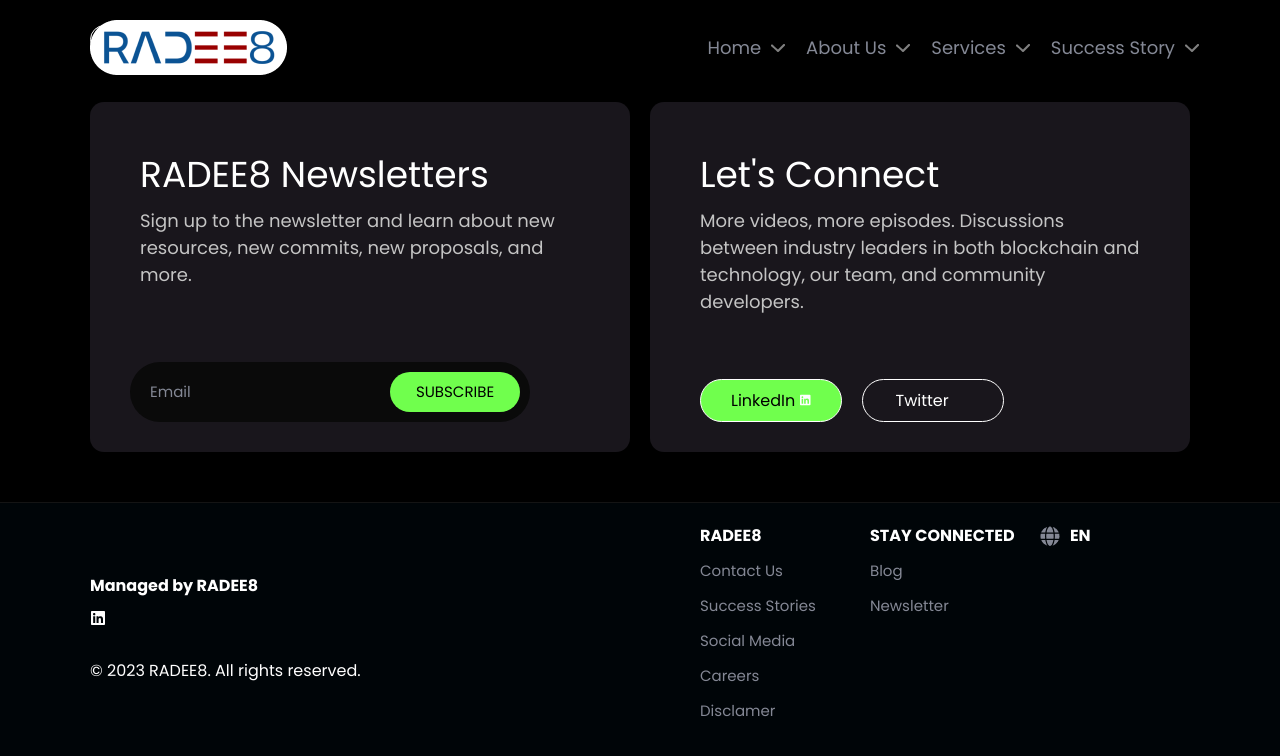
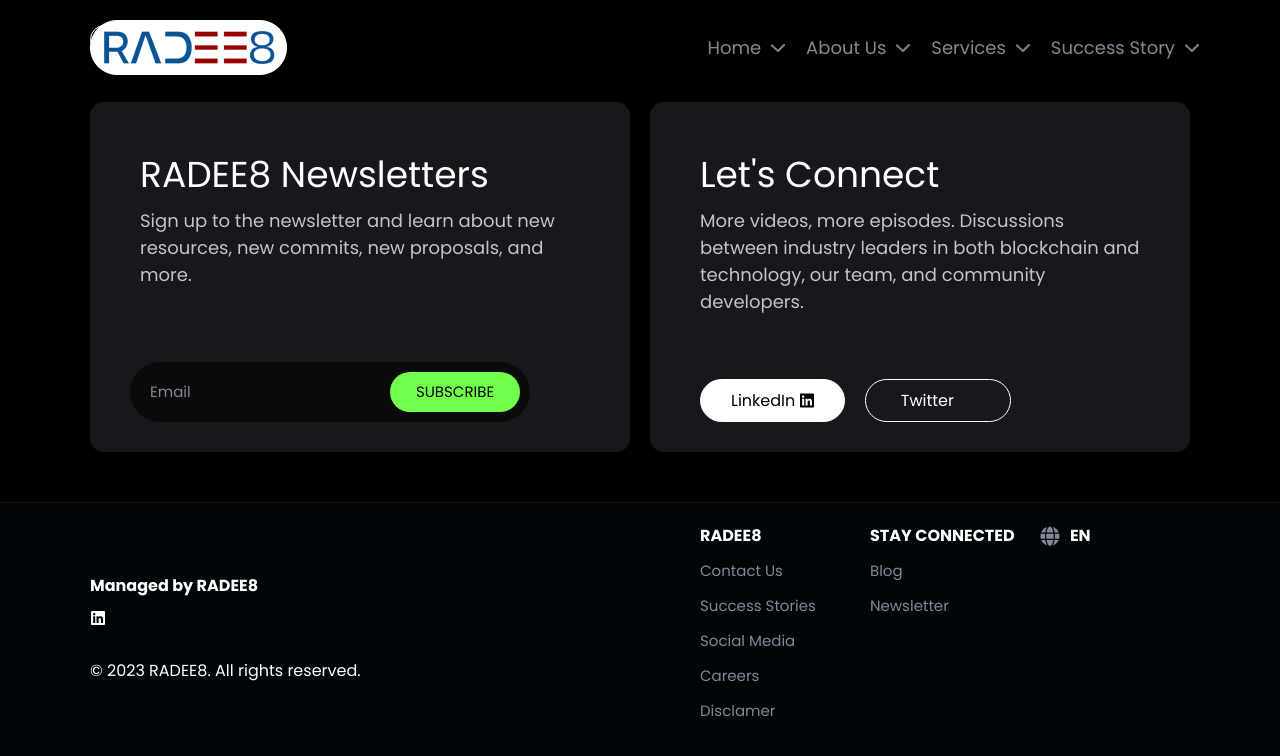
Before and after one commit to sumitsharma37712/radee8, a React (Create React App) app: page / in a window 1280 px wide. In both pictures the pointer is over the link "LinkedIn". Shown: the part 4429-5185 px from the top of the page. Built offline with nearby package versions, Linux system fonts and the light colour scheme; some icons are missing.

Commit message:
change svg

```diff
--- a/src/pages/home/Home.css
+++ b/src/pages/home/Home.css
@@ -283,8 +283,15 @@
   gap: 5px;
 }
 .inner-icon:hover {
-  background-color: var(--green);
+  background-color: var(--white);
   color: black;
+}
+.inner-icon:hover  svg{
+  color: black !important;
+}
+
+.inner-icon  svg{
+  font-size: 23px;
 }
 
 
```
